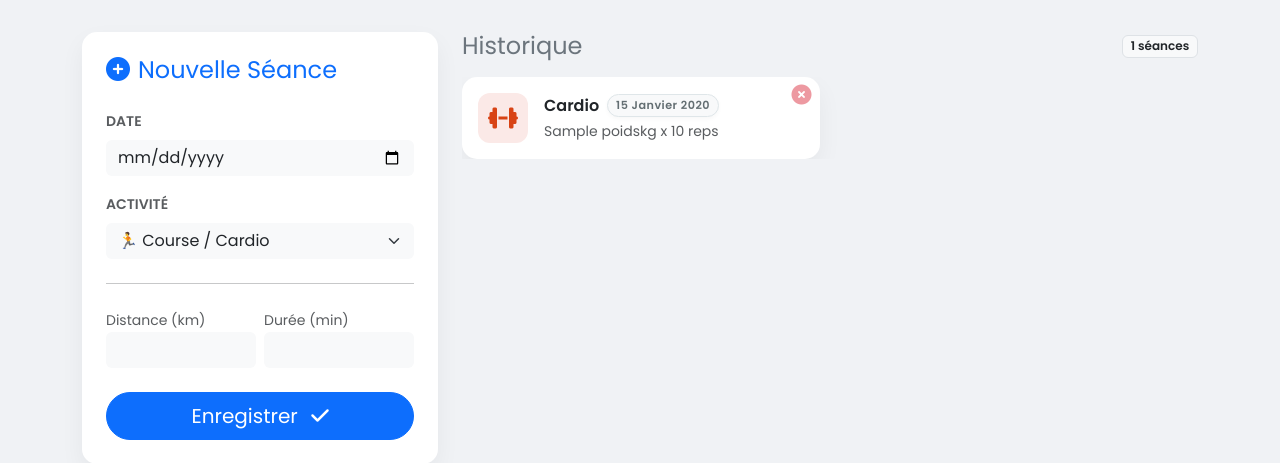
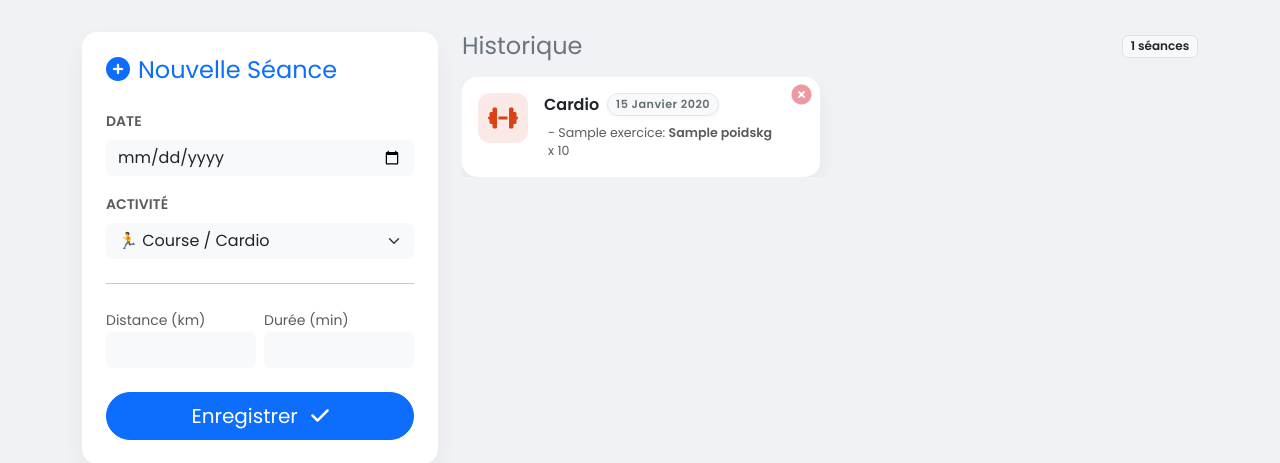
Before and after one commit to rlim-git/SportsTracker, a Flask app: template src/templates/index.html in a window 1280 px wide. Shown: the part 205-668 px from the top of the page. Run offline with Flask 3, Linux system fonts and the light colour scheme; the template is opened without the code that fills it: most values are stand-ins (such as "Sample title", 1, 10 or a date in 2020); some libraries are stand-ins or nearby versions.

Commit message:
Changement de la gestion des exos de muscu pour pouvoir regrouper par séance

```diff
--- a/src/app.py
+++ b/src/app.py
@@ -204,25 +204,48 @@ def dashboard():
     if request.method == 'POST':
         workout_type = request.form.get('type')
         date_str = request.form.get('date')
+
+        doc_to_insert = {
+            "user_id": current_user_id,
+            "username": current_username,
+            "type": workout_type,
+            "date": date_str
+        }
+
         try:
-            doc_details = {}
             if workout_type == 'Cardio':
                 distance = float(request.form.get('distance', 0) or 0)
                 duree = int(request.form.get('duree', 0) or 0)
-                doc_details = {'distance_km': distance, 'duree_min': duree}
+                doc_to_insert["details"] = {'distance_km': distance, 'duree_min': duree}
+
             elif workout_type == 'Musculation':
-                exercice = request.form.get('exercice')
-                poids = float(request.form.get('poids', 0) or 0)
-                reps = int(request.form.get('reps', 0) or 0)
-                doc_details = {'exercice': exercice, 'poids': poids, 'repetitions': reps}
+                doc_to_insert["title"] = request.form.get('seance_title') or f"Musculation du {date_str}"
 
-            workouts_collection.insert_one({
-                "user_id": current_user_id, "username": current_username, "type": workout_type, "date": date_str, "details": doc_details
-            })
+                exercices = request.form.getlist('exercice')
+                poids_list = request.form.getlist('poids')
+                reps_list = request.form.getlist('reps')
+
+                exercises_data = []
+                for i in range(len(exercices)):
+                    if exercices[i]: # On ajoute seulement si le nom de l'exercice est renseigné
+                        exercises_data.append({
+                            'exercice': exercices[i],
+                            'poids': float(poids_list[i] or 0),
+                            'repetitions': int(reps_list[i] or 0)
+                        })
+
+                if not exercises_data:
+                    flash("Veuillez ajouter au moins un exercice pour une séance de musculation.", "error")
+                    return redirect('/dashboard')
+
+                doc_to_insert["exercises"] = exercises_data
+
+            workouts_collection.insert_one(doc_to_insert)
             flash("Session d'entrainement ajoutée !", "success")
+
         except Exception as e:
             print(f"Erreur Mongo: {e}")
-            flash("Affiche problème", "error")
+            flash("Un problème est survenu lors de l'ajout de la séance.", "error")
         return redirect('/dashboard')
 
     history = list(workouts_collection.find({"user_id": current_user_id}).sort("date", -1))
--- a/src/templates/index.html
+++ b/src/templates/index.html
@@ -68,19 +68,30 @@
 
                         <div id="muscuFields" style="display:none;">
                             <div class="mb-3">
-                                <label class="small text-muted">Exercice</label>
-                                <input type="text" name="exercice" placeholder="Ex: Bench Press" class="form-control bg-light border-0">
+                                <label class="small text-muted">Titre de la séance</label>
+                                <input type="text" name="seance_title" placeholder="Ex: Push Day" class="form-control bg-light border-0">
                             </div>
-                            <div class="row g-2">
-                                <div class="col-6">
-                                    <label class="small text-muted">Poids (kg)</label>
-                                    <input type="number" name="poids" class="form-control bg-light border-0">
-                                </div>
-                                <div class="col-6">
-                                    <label class="small text-muted">Reps</label>
-                                    <input type="number" name="reps" class="form-control bg-light border-0">
+
+                            <div id="exercises-container">
+                                <div class="exercise-entry row g-2 mb-2 align-items-center">
+                                    <div class="col-5">
+                                        <input type="text" name="exercice" placeholder="Exercice" class="form-control bg-light border-0">
+                                    </div>
+                                    <div class="col-3">
+                                        <input type="number" name="poids" placeholder="Poids" class="form-control bg-light border-0">
+                                    </div>
+                                    <div class="col-3">
+                                        <input type="number" name="reps" placeholder="Reps" class="form-control bg-light border-0">
+                                    </div>
+                                    <div class="col-1">
+                                        <button type="button" class="btn btn-sm btn-link text-danger p-0" onclick="removeExercise(this)"><i class="fas fa-minus-circle"></i></button>
+                                    </div>
                                 </div>
                             </div>
+
+                            <button type="button" id="add-exercise-btn" class="btn btn-sm btn-outline-primary w-100 mt-2">
+                                <i class="fas fa-plus me-1"></i> Ajouter un exercice
+                            </button>
                         </div>
 
                         <button type="submit" class="btn btn-primary w-100 btn-lg mt-4 rounded-pill">
@@ -117,23 +128,27 @@
                                             </button>
                                         </form>
 
-                                        <div class="d-flex align-items-center pe-4"> <!-- Padding right pour éviter la croix -->
+                                        <div class="d-flex align-items-start pe-4"> <!-- align-items-start pour un meilleur alignement vertical -->
                                             <div class="icon-box me-3 flex-shrink-0 {{ 'bg-cardio' if log.type == 'Cardio' else 'bg-muscu' }}">
                                                 {% if log.type == 'Cardio' %} <i class="fas fa-running"></i>
                                                 {% else %} <i class="fas fa-dumbbell"></i> {% endif %}
                                             </div>
 
                                             <div class="flex-grow-1 overflow-hidden">
-                                                <div class="d-flex align-items-center gap-2 mb-1">
+                                                <div class="d-flex align-items-center gap-2 mb-2">
                                                     <h6 class="mb-0 fw-bold text-dark text-truncate">
-                                                        {% if log.type == 'Musculation' %}{{ log.details.exercice }}{% else %}Cardio{% endif %}
+                                                        {% if log.type == 'Musculation' %}
+                                                            {{ log.title or log.details.exercice }} <!-- Compatible ancien/nouveau format -->
+                                                        {% else %}
+                                                            Cardio
+                                                        {% endif %}
                                                     </h6>
                                                     <span class="date-badge flex-shrink-0" style="font-size: 0.7rem; padding: 2px 8px;">
                                                         {{ log.date | date_fr }}
                                                     </span>
                                                 </div>
 
-                                                <div class="text-muted small text-truncate">
+                                                <div class="text-muted small">
                                                     {% if log.type == 'Cardio' %}
                                                         {{ log.details.distance_km }}km / {{ log.details.duree_min }}min
                                                         {% if log.details.duree_min and log.details.duree_min > 0 %}
@@ -141,7 +156,13 @@
                                                                 ({{ (log.details.distance_km * 60 / log.details.duree_min)|round(1) }} km/h)
                                                             </span>
                                                         {% endif %}
-                                                    {% else %}
+                                                    {% elif log.exercises %} <!-- Nouveau format Musculation -->
+                                                        <ul class="list-unstyled mb-0 ps-1" style="font-size: 0.9em;">
+                                                            {% for exo in log.exercises %}
+                                                                <li>- {{ exo.exercice }}: <b>{{ exo.poids }}kg</b> x {{ exo.repetitions }}</li>
+                                                            {% endfor %}
+                                                        </ul>
+                                                    {% else %} <!-- Ancien format Musculation -->
                                                         {{ log.details.poids }}kg x {{ log.details.repetitions }} reps
                                                     {% endif %}
                                                 </div>
@@ -208,6 +229,22 @@
         }
         document.addEventListener('DOMContentLoaded', toggleFields);
 
+        document.getElementById('add-exercise-btn').addEventListener('click', function() {
+            const container = document.getElementById('exercises-container');
+            const newExercise = container.firstElementChild.cloneNode(true);
+            newExercise.querySelectorAll('input').forEach(input => input.value = '');
+            container.appendChild(newExercise);
+        });
+
+        function removeExercise(button) {
+            const container = document.getElementById('exercises-container');
+            if (container.childElementCount > 1) {
+                button.closest('.exercise-entry').remove();
+            } else {
+                button.closest('.exercise-entry').querySelectorAll('input').forEach(input => input.value = '');
+            }
+        }
+
         setTimeout(function() {
             const toasts = document.querySelectorAll('.toast-notification');
             toasts.forEach(toast => {
```
